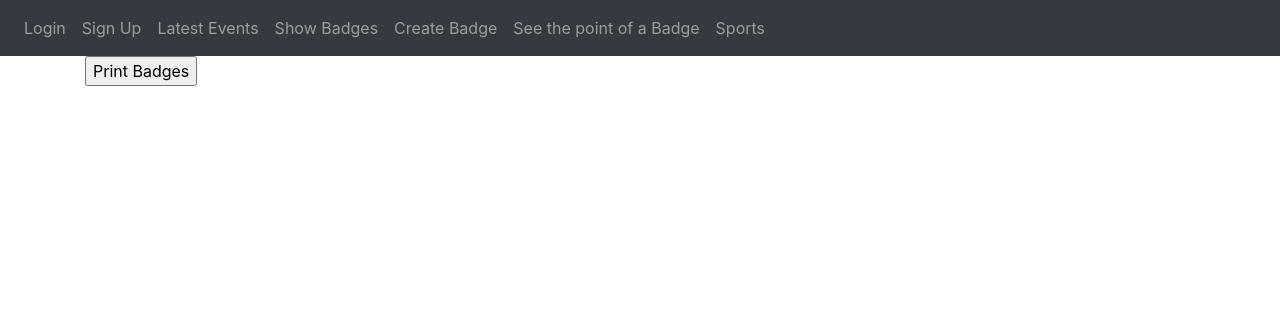
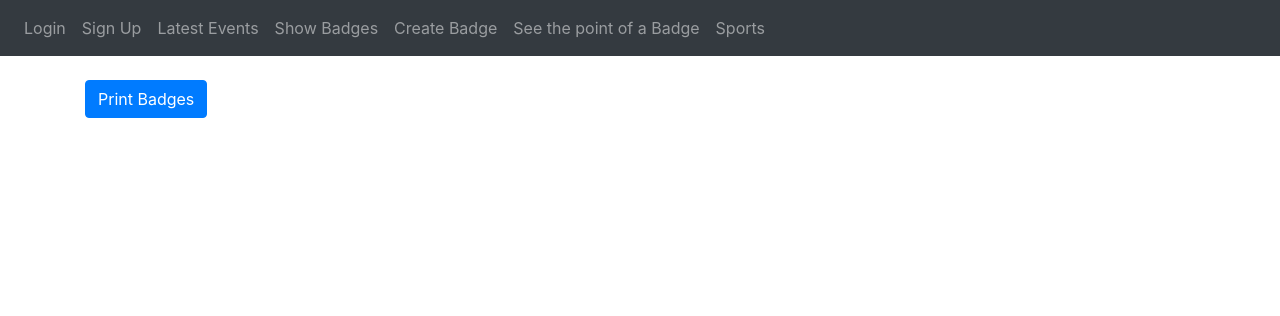
Before and after one commit to bounswe/2021SpringGroup6, a Flask app: page /show_badge/ in a window 1280 px wide. Shown: the top 316 px of the page. Run offline with Flask 2, Linux system fonts and the light colour scheme; some libraries are stand-ins or nearby versions.

Commit message:
adding bootstrap to show_badges.html
Elif Sema helped me to add bootstrap to this html file. Now it looks much better.

```diff
--- a/practice-app/website/templates/show_badges.html
+++ b/practice-app/website/templates/show_badges.html
@@ -1,10 +1,11 @@
 {% extends 'base.html' %} {% block title %} Show Badges {% endblock %}
 {%block content %}
+<br>
     <div class="badgers">
 
         {% if control == True %}
 
-        <center><table border="1" cellpadding="1.5" style="border-style:solid">
+        <center><table  class="table" >
             <tr>
                 <th>ID</th>
                 <th>Name</th>
@@ -29,7 +30,7 @@
 
         <div class="form">
             <form method="POST">
-                <input type="submit" value="Print Badges">
+                <input class="btn btn-primary" type="submit" value="Print Badges">
             </form>
         </div>
     </div>
```
